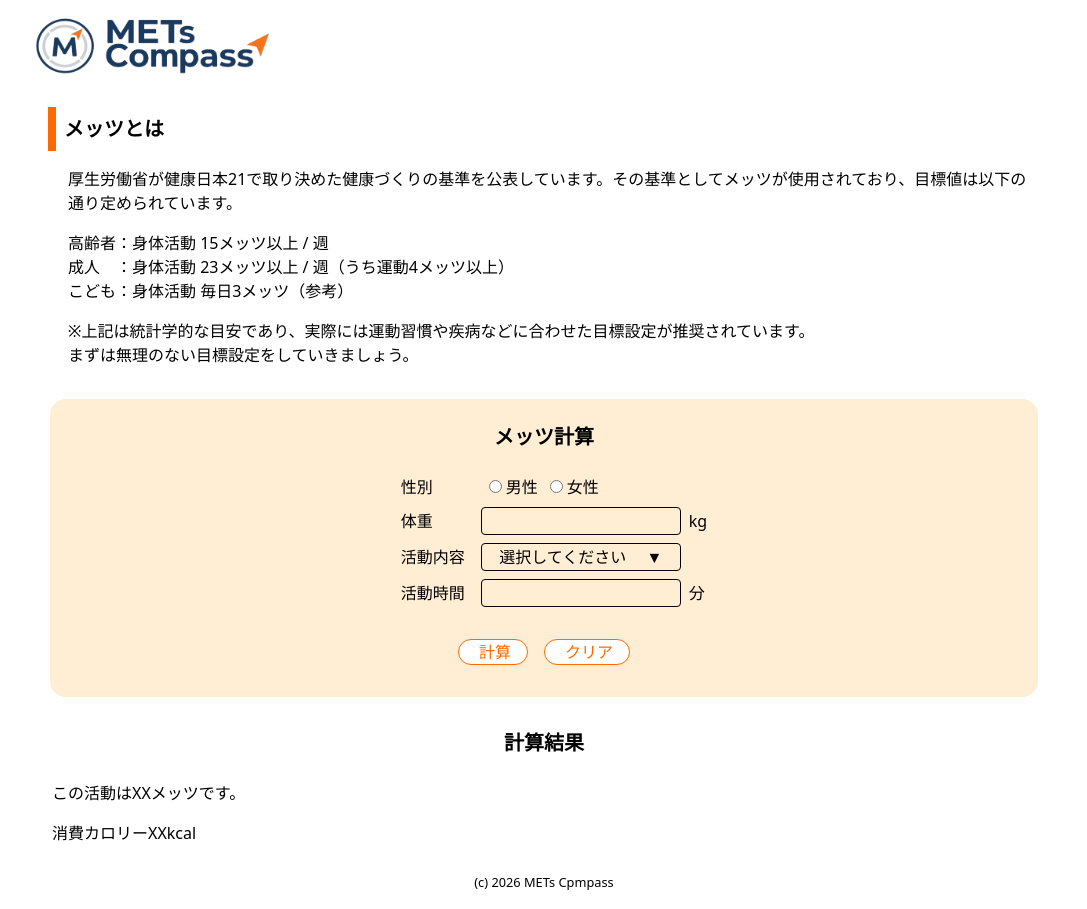
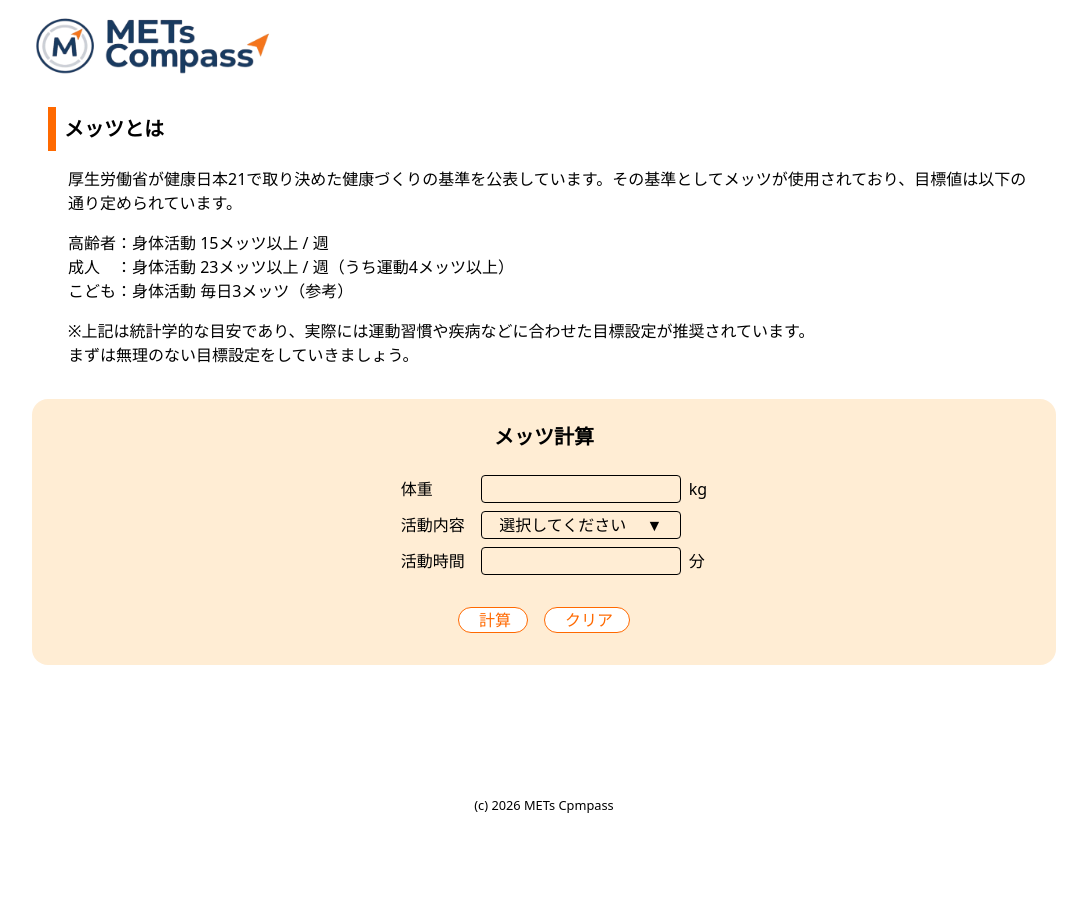
Before and after one commit to sh01forbusiness-ux/mets-app, a Next.js app: page / in a window 1280 px wide. Shown: the whole page, without its empty margins (96-1183 px from the left). After the commit the page ends 832 px from the top, so only its background shows below. Built offline with nearby package versions, Linux system fonts and the light colour scheme.

Commit message:
計算ロジックの設定、計算結果画面の追加

```diff
--- a/app/layout.tsx
+++ b/app/layout.tsx
@@ -16,7 +16,7 @@ export default function RootLayout({
   return (
     <html lang="ja">
       <body
-      className="flex flex-col min-h-screen max-w-5xl mx-auto my-4">
+      className="flex flex-col min-h-screen max-w-5xl mx-auto my-4 w-[calc(100%-36px)]">
         {<Header />}
         <main className="grow mt-4">
           {children}
--- a/app/page.tsx
+++ b/app/page.tsx
@@ -1,6 +1,6 @@
 'use client';
 
-import { useState, useMemo } from 'react';
+import { useState, useMemo, useRef, useEffect } from 'react';
 import metsData from '../public/metsData.json';
 
 type MetsItem = {
@@ -72,7 +72,6 @@ export default function Home() {
     setActivityTime(timeValue);
   }
 
-
   // クリアボタンの設定
   const handleClear = () => {
     setGender("");
@@ -81,23 +80,46 @@ export default function Home() {
     setSelectedMediumCategory("");
     setSelectedLargeCategory("");
     setActivityTime("");
+    setResultMets(null);
+    setResultCarories(null);
   }
 
   // 計算結果
   const [resultMets, setResultMets] = useState<number | null>(null);
+  const [resultCalories, setResultCarories] = useState<number | null>(null);
   const selectedMets = smallCategoriesArray.find(
-    (item: MetsItem) => {
-      item.category_small === selectedSmallCategory
-    }
-  )
+    (item: MetsItem) => item.category_small === selectedSmallCategory
+  )?.mets;
 
   const handleCalculate = () => {
-    let totalMets;
-    return smallCategoriesArray.mets * activityTime / 60
+    if (weight === '') {
+      alert('体重を選択してください')
+      return;
+    } else if (selectedMets === undefined) {
+      alert('活動内容を選択してください')
+      return;
+    } else if (activityTime === '') {
+      alert('活動時間を入力してください')
+      return;
+    } else {
+      const calculatedMets = Math.round(selectedMets * Number(activityTime) / 60 * 10) / 10;
+      setResultMets(calculatedMets);
+      const calculatedCarories = Math.round(selectedMets * Number(weight) * Number(activityTime) / 60 * 1.05);
+      setResultCarories(calculatedCarories);
+    }
   }
 
-  const [resultCalories, setResultCarories] = useState<number | null>(null);
+  // 計算結果画面の動作
+  const resultRef = useRef<HTMLOutputElement>(null);
 
+  useEffect(() => {
+    if (resultMets !== null && resultRef.current) {
+      resultRef.current.scrollIntoView({
+        behavior: 'smooth',
+        block: 'center'
+      });
+    }
+  }, [resultMets]);
 
   return (
     <>
@@ -117,7 +139,7 @@ export default function Home() {
         </p>
       </div>
 
-      <div className="pt-4 pb-8 mt-4 mx-auto rounded-2xl bg-orange-100 w-[calc(100%-36px)]">
+      <div className="pt-4 pb-8 mt-4 mx-auto rounded-2xl bg-orange-100">
         <h2 className="font-bold text-center text-xl p-2">メッツ計算</h2>
 
         <div className="max-w-md mx-auto w-fit">
@@ -134,7 +156,7 @@ export default function Home() {
             <div>
               <span className={itemName}>日付</span>
               <input type="date" className={inputStyle} />
-            </div> */}
+            </div>
 
 
             <div className="flex gap-2">
@@ -160,7 +182,7 @@ export default function Home() {
                 />
                 <span className="mx-1">女性</span>
               </label>
-            </div>
+            </div> */}
 
 
             <div>
@@ -170,6 +192,7 @@ export default function Home() {
                 inputMode="decimal"
                 className={inputStyle}
                 value={weight}
+                maxLength={'5'}
                 onChange={handleWeightInput} />
               <span className={unit}>kg</span>
             </div>
@@ -194,6 +217,7 @@ export default function Home() {
                 type="text"
                 className={inputStyle}
                 value={activityTime}
+                maxLength={'4'}
                 onChange={handleActivityTimeInput} />
               <span className={unit}>分</span>
             </div>
@@ -217,22 +241,27 @@ export default function Home() {
         </div>
       </div>
 
-      {<output className={cardStyle}>
-        <h2 className="font-bold text-center text-xl p-2">
+      {resultMets &&
+        <output className="block pt-4 pb-8 my-8 mx-auto rounded-2xl bg-white border-2 border-orange-500 shadow-md"
+        ref={resultRef}>
+          <h2 className="font-bold text-center text-xl p-2 text-orange-500">
             計算結果
           </h2>
           <p
-          className={paragraphStyle}>
-          この活動は
-          <span>XX</span>
-          メッツです。
+            className={`${paragraphStyle} text-xl text-center`}>
+            この活動で
+            <span>
+              {resultMets}
+            </span>
+            メッツ達成！
           </p>
-        <p className={paragraphStyle}>
+          <p className={`${paragraphStyle} text-xl text-center`}>
             消費カロリー
-          <span>XX</span>
+            <span>{resultCalories}</span>
             kcal
           </p>
-      </output>}
+        </output>
+      }
 
       {/* モーダル画面の表示設定 */}
       {isModalOpen && (
```
Lines whose indentation alone changed are shown as unchanged.
